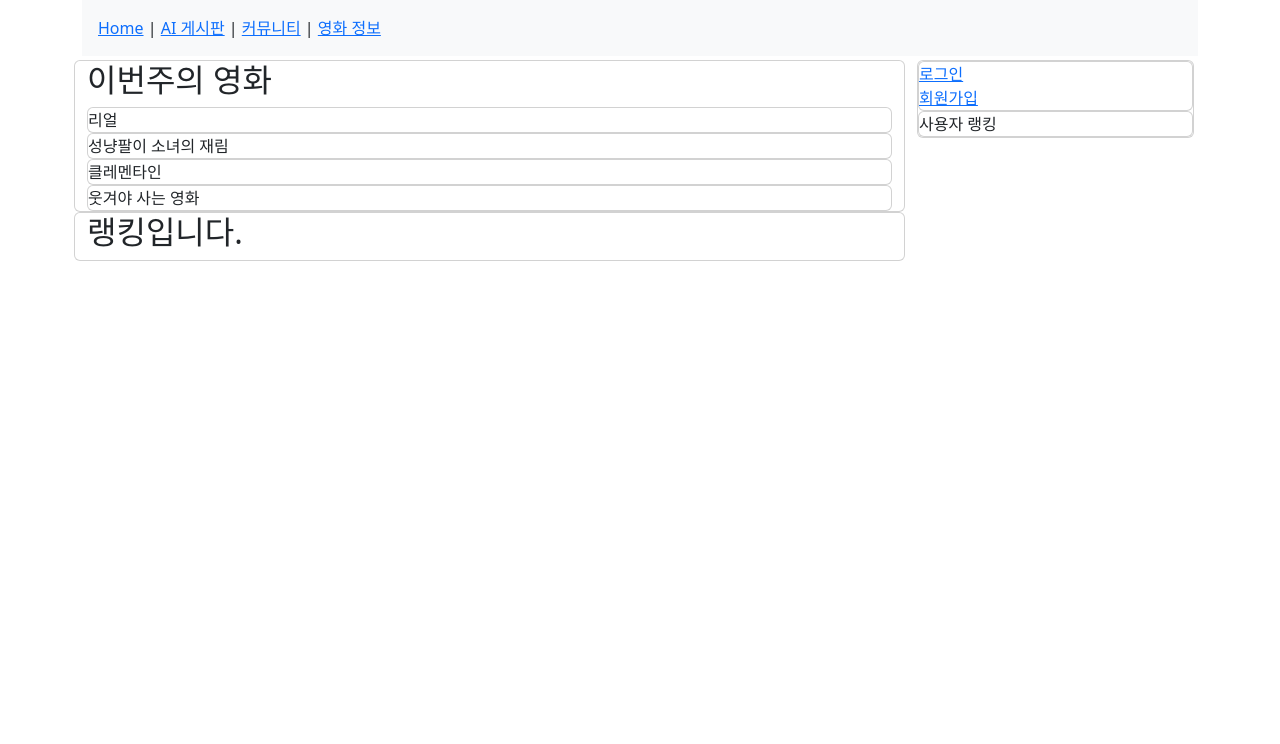
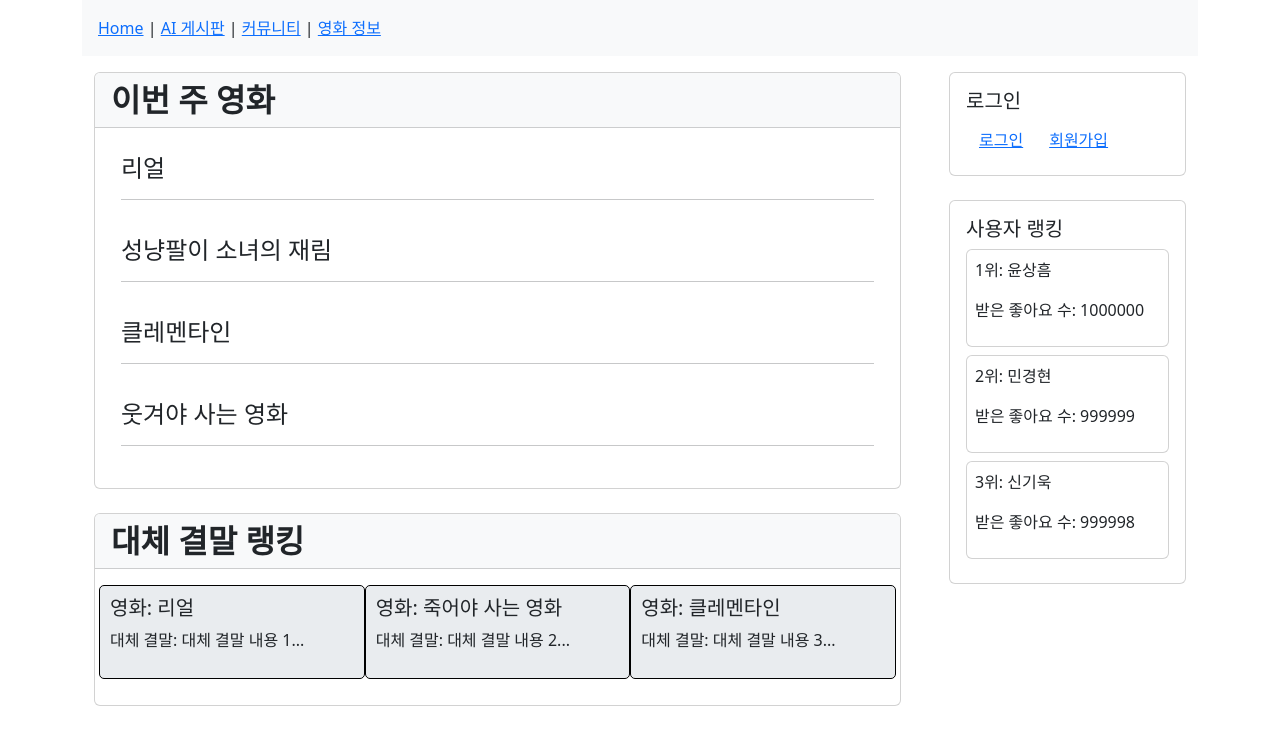
Before and after one commit to Owhen-Min/AltEnds, a Vue app in the folder front/: page / in a window 1280 px wide. Shown: the top 744 px of the page. Built offline with nearby package versions, Linux system fonts and the light colour scheme.

Commit message:
feat:front-ranking_placeholder

```diff
--- a/front/src/views/HomeView.vue
+++ b/front/src/views/HomeView.vue
@@ -1,28 +1,50 @@
+vue
 <template>
-
-    <div class="container p-1 flex">
-        <div class="row col-9">
-          <div class="card">
-            <h2>이번주의 영화</h2>
-            <div v-for="(movie, index) in movies" :key="index" class="card">
-                {{movie}}
+  <div class="container py-3">
+    <div class="row gx-5">
+      <div class="col-lg-9 col-md-8 col-sm-12">
+        <div class="card mb-4">
+          <h2 class="card-header">이번 주 영화</h2>
+          <div class="card-body">
+            <div v-for="(movie, index) in movies" :key="index" class="movie-card">
+              <h4>{{ movie }}</h4>
+              <hr />
             </div>
           </div>
-          <div class="ranking card">
-            <h2>랭킹입니다.</h2>
+        </div>
+
+        <div class="card mb-4">
+          <h2 class="card-header">대체 결말 랭킹</h2>
+          <div class="card-body">
+            <div class="row">
+              <div class="ranking-card col-4" v-for="altend in altEndRanking" :key="altend.movie">
+                <h5>영화: {{ altend.movie }}</h5>
+                <p>대체 결말: {{ altend.content }}</p>
               </div>
             </div>
-        <div class="col-3">
-            <div class="card">
-            <div class="card" id="user-management" v-if=isLoggedIn>
+          </div>
+        </div>
+      </div>
+
+      <div class="col-lg-3 col-md-4 col-sm-12">
+        <div class="card mb-4">
+          <div class="card-body" id="user-management" v-if="isLoggedIn">
+            <h5>회원 정보</h5>
             <p>회원 정보를 간단하게 보여줍니다.</p>
           </div>
-            <div class="card" id="user-login" v-else>
-                <RouterLink :to="{name:'login'}">로그인</RouterLink>
-                <RouterLink :to="{name: 'signup'}">회원가입</RouterLink>
+          <div class="card-body" id="user-login" v-else>
+            <h5>로그인</h5>
+            <RouterLink class="btn btn-link" :to="{ name: 'login' }">로그인</RouterLink>
+            <RouterLink class="btn btn-link" :to="{ name: 'signup' }">회원가입</RouterLink>
           </div>
-            <div class="card">
-                사용자 랭킹
+        </div>
+
+        <div class="card mb-4 p-3">
+          <h5>사용자 랭킹</h5>
+          <div v-for="(user, index) in userRanking" :key="user.username" class="card mb-2 p-2">
+            <p>{{ index + 1 }}위: {{ user.username }}</p>
+            <p>받은 좋아요 수: {{ user.likes }}</p>
+          </div>
         </div>
       </div>
     </div>
@@ -30,13 +52,60 @@
 </template>
 
 <script setup>
-    const movies = ['리얼', '성냥팔이 소녀의 재림', '클레멘타인', '웃겨야 사는 영화'];
-    const isLoggedIn = false; // 실제 로그인 기능을 구현할 경우 대체될 placeholder
+import { ref } from 'vue';
+
+const movies = ref(['리얼', '성냥팔이 소녀의 재림', '클레멘타인', '웃겨야 사는 영화']);
+const isLoggedIn = ref(false); // 실제 로그인 기능을 구현할 경우 대체될 placeholder
+const userRanking = ref([
+  { username: '윤상흠', likes: 1000000 },
+  { username: '민경현', likes: 999999 },
+  { username: '신기욱', likes: 999998 }
+]);
+const altEndRanking = ref([
+  {
+    movie: '리얼',
+    content: '대체 결말 내용 1...'
+  },
+  {
+    movie: '죽어야 사는 영화',
+    content: '대체 결말 내용 2...'
+  },
+  {
+    movie: '클레멘타인',
+    content: '대체 결말 내용 3...'
+  }
+]);
 </script>
 
 <style scoped>
 .container {
-        display : flex;
-        justify-content: space-between;
+  display: flex;
+  flex-direction: column;
+}
+
+.movie-card {
+  padding: 10px;
+}
+
+.card-header {
+  background-color: #f8f9fa; /* Light background for header */
+  font-weight: bold; /* Make header text bold */
+}
+
+.ranking-card {
+  background-color: #e9ecef; /* Light background for ranking cards */
+  padding: 10px;
+  border-radius: 5px; /* Rounded corners */
+  margin-bottom: 10px; /* Space between ranking cards */
+  border: solid black 1px;
+}
+
+.card-link {
+  text-decoration: none; /* Remove underline from links */
+  color: #007bff; /* Bootstrap primary color */
+}
+
+.card-link:hover {
+  text-decoration: underline; /* Underline on hover */
 }
 </style>
--- a/front/src/views/MovieListDetailView.vue
+++ b/front/src/views/MovieListDetailView.vue
@@ -1,39 +1,66 @@
+vue
 <template>
-    <div class="container">
+    <div class="container card py-5">
         <div class="row gx-5 justify-content-evenly">
-            <div class="col-3">
+            <div class="col-lg-3 col-md-6 col-sm-12 text-center card p-2">
                 <img src="https://m.media-amazon.com/images/I/81EBp0vOZZL.jpg" alt="Movie Poster" class="movie-poster">
-                <hr>
-                <h1>{movie.title}</h1>
-                <h4>감독 : {movie.director}</h4>
-                <h4>개봉연도 : {movie.openYear}</h4>
-                <h4>장르 : {movie.genre}</h4>
+                <h1 class="movie-title">{{ movie.title }}</h1>
+                <h4>감독: <span>{{ movie.director }}</span></h4>
+                <h4>개봉연도: <span>{{ movie.openYear }}</span></h4>
+                <h4>장르: <span>{{ movie.genre }}</span></h4>
             </div>
-            <div class="col-7">
-
-                <h3>영화 줄거리</h3>
-                <h4>At vero eos et accusamus et iusto odio dignissimos ducimus qui blanditiis praesentium voluptatum deleniti atque corrupti quos dolores et quas molestias excepturi sint occaecati cupiditate non provident, similique sunt in culpa qui officia deserunt mollitia animi, id est laborum et dolorum fuga. Et harum quidem rerum facilis est et expedita distinctio. Nam libero tempore, cum soluta nobis est eligendi optio cumque nihil impedit quo minus id quod maxime placeat facere possimus, omnis voluptas assumenda est, omnis dolor repellendus. Temporibus autem quibusdam et aut officiis debitis aut rerum necessitatibus saepe eveniet ut et voluptates repudiandae sint et molestiae non recusandae. Itaque earum rerum hic tenetur a sapiente delectus, ut aut reiciendis voluptatibus maiores alias consequatur aut perferendis doloribus asperiores repellat.
-                </h4>
+            <div class="col-lg-7 col-md-6 col-sm-12 card p-3">
+                <h1>영화 줄거리</h1>
+                <p class="movie-summary">
+                    At vero eos et accusamus et iusto odio dignissimos ducimus qui blanditiis praesentium voluptatum deleniti atque corrupti quos dolores et quas molestias excepturi sint occaecati cupiditate non provident, similique sunt in culpa qui officia deserunt mollitia animi, id est laborum et dolorum fuga. Et harum quidem rerum facilis est et expedita distinctio. Nam libero tempore, cum soluta nobis est eligendi optio cumque nihil impedit quo minus id quod maxime placeat facere possimus, omnis voluptas assumenda est, omnis dolor repellendus.
+                </p>
             </div>
-            <p></p>
-            <button class="btn btn-warning col-4">이전으로</button> <button class="btn btn-primary col-4">대체 결말 생성하기</button>
+        </div>
+        <div class="row mt-4 justify-content-center">
+            <button class="btn btn-warning col-4 mx-2">이전으로</button>
+            <button class="btn btn-primary col-4 mx-2">대체 결말 생성하기</button>
         </div>
     </div>
-
 </template>
 
 <script setup>
+import { ref } from 'vue';
 
+// Sample movie data for demonstration. Replace with actual data as needed.
+const movie = ref({
+    title: '영화 제목',
+    director: '감독 이름',
+    openYear: 2023,
+    genre: '장르'
+});
 </script>
 
 <style scoped>
 .container {
-        justify-content: start;
-        text-align: start;
-    }
+    justify-content: start;
+    text-align: start;
+}
 
 .movie-poster {
-  max-width: 100%; /* Ensure the image fits within the card */
-  height: auto; /* Maintain aspect ratio of the image */
+    max-width: 100%; /* Ensure the image fits within the card */
+    height: auto; /* Maintain aspect ratio of the image */
+    border-radius: 8px; /* Add rounded corners to the poster */
+}
+
+.movie-title {
+    margin: 10px 0; /* Add space around the title */
+}
+
+.movie-summary {
+    line-height: 1.6; /* Improve readability of the summary */
+    text-align: justify; /* Justify text for a cleaner look */
+}
+
+.btn {
+    padding: 10px; /* Increase padding for better button appearance */
+}
+
+.movie-summary {
+    font-size: 30px;
 }
 </style>
```
Lines whose indentation alone changed are shown as unchanged.
